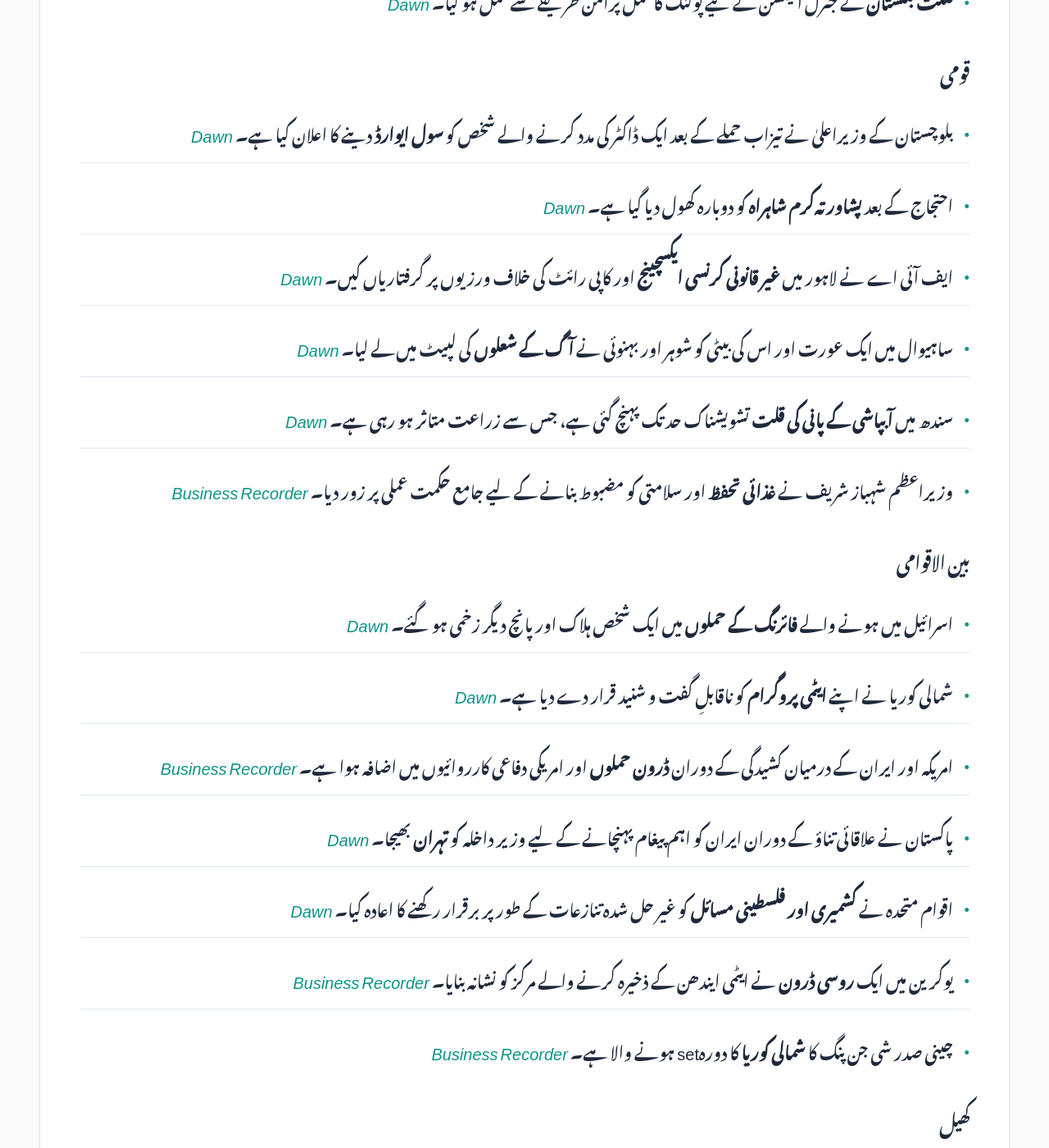
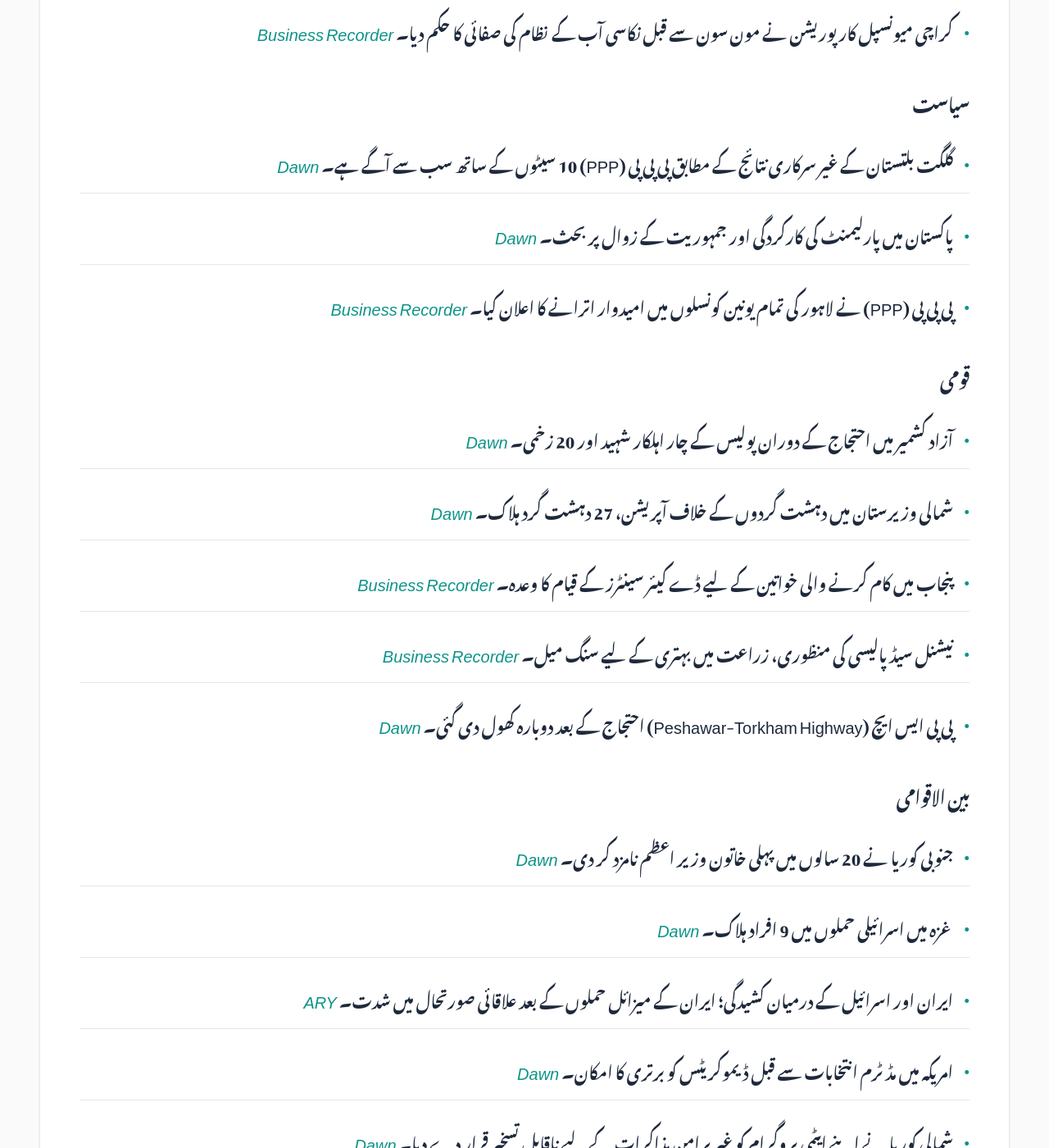
Before and after one commit to zsubzwary/news, a Jekyll site: the page built from ur/index.md, in a window 1280 px wide and 1400 px high, scrolled down 1621 px. Shown: the whole window at 82% size. Built offline with Jekyll 4.4.1, drawn with Linux system fonts in a browser that asks for light colours; some web fonts are replaced; comment, search, counter and statistics services are not loaded; some of the changed text lies outside the part shown.

Commit message:
DateTime; 2026-06-08T04:09:19.495Z

```diff
--- a/ur/index.md
+++ b/ur/index.md
@@ -7,48 +7,52 @@ rtl: true
 
 پاکستان کی تازہ خبروں کا خلاصہ
 
- &lrm; 07-Jun-2026 21:09PKT
+ &lrm; 08-Jun-2026 09:09PKT
 
 پڑھنے کا وقت : 4 منٹ
 
 ### معیشت
-- **پولٹری انڈسٹری** کی شرح نمو میں اضافہ ہو رہا ہے، تاہم بڑھتی ہوئی قیمتوں سے صارفین پر بوجھ بڑھ رہا ہے۔ *[Dawn](https://www.dawn.com/news/2005767/poultry-industry-grows-at-consumers-cost)*
-- ٹائل اور گلاس بنانے والے صنعت کار درآمدی ڈیوٹی میں ممکنہ کٹوتیوں کی مخالفت کر رہے ہیں۔ *[Dawn](https://www.dawn.com/news/2005766/manufacturers-of-tile-glass-oppose-import-duty-cuts)*
-- مشرق وسطیٰ میں جاری تناؤ اور ایندھن کی قیمتوں میں اضافے کے باعث عالمی ایئر لائنز نے اپنے **منافع کے تخمینوں** میں کمی کر دی ہے۔ *[Business Recorder](https://www.brecorder.com/news/40424391/global-airlines-slash-2026-profit-forecast-on-fuel-shock-from-iran-war)*
-- **اوپیک پلس** نے تیل کی پیداوار میں چوتھی بار اضافے پر اتفاق کر لیا ہے۔ *[Business Recorder](https://www.brecorder.com/news/40424390/opec-agrees-fourth-oil-quota-hike-since-hormuz-closure)*
-- ایئر لنک کمیونیکیشن نے پاکستان میں **ہائسنس (Hisense)** برانڈ باضابطہ طور پر لانچ کر دیا۔ *[Business Recorder](https://www.brecorder.com/news/40424387/airlink-communication-limited-officially-launches-hisense-in-pakistan-marking-a-new-era-for-consumer-electronics-in-the-country)*
-- اسرائیل کی جنگ کے نتیجے میں ملک کو شدید **معاشی اور سماجی نقصانات** کا سامنا ہے۔ *[Dawn](https://www.dawn.com/news/2005853/israels-permanent-state-of-war-comes-with-economic-social-costs)*
+- این ای سی (NEC) کی میٹنگ میں 4.7 ٹریلین روپے کے ترقیاتی منصوبوں پر نظر ثانی کا امکان۔ *[Dawn](https://www.dawn.com/news/2006024/budget-2026-27-political-fiscal-reality-to-reshape-uplift-budget-as-nec-meets-today)*
+- پی پی پی (PPP) کی جانب سے بجٹ سے قبل ٹیکسوں کے حوالے سے تحفظات کا اظہار۔ *[Dawn](https://www.dawn.com/news/2005897/ppp-shares-tax-related-reservations-in-pre-budget-meeting-with-dar-say-sources)*
+- اوگرا (OGRA) میں قیمتوں کی تحقیقات اور قانونی چیلنجوں کے باعث انتظامیہ میں بے چینی۔ *[Dawn](https://www.dawn.com/news/2006034/ogra-in-disarray-amid-pricing-probe-legal-challenges)*
+- اوپیک پلس (OPEC+) نے تیل کی پیداوار میں چوتھی بار اضافہ منظور کر لیا۔ *[Dawn](https://www.dawn.com/news/2005888/opec-approves-fourth-oil-output-quota-hike-since-hormuz-closure)*
+- پاکستان کے تجارتی خسارے میں مسلسل اضافہ اور ڈھانچہ جاتی مسائل۔ *[Dawn](https://www.dawn.com/news/2005958/digging-deeper-into-deficit)*
+- ملکی بچت کی شرح میں کمی اور قومی بچت کے لیے نئے منصوبوں کی ضرورت۔ *[Business Recorder](https://www.brecorder.com/news/40424406/budget-fy2026-27-domestic-savings-decline-spurs-call-for-targeted-mobilisation-plan-pide)*
+- ایف پی سی سی (FPCCI) نے پنجاب انفراسٹرکچر ڈویلپمنٹ سیس کو مسترد کر دیا۔ *[Business Recorder](https://www.brecorder.com/news/40424415/fpcci-rejects-punjab-infrastructure-development-cess)*
+- سی پیک (CPEC) کے تحت کیے گئے معاہدوں میں قرضوں کی ری پروفائلنگ کی کوششیں۔ *[Business Recorder](https://www.brecorder.com/news/40424417/cpec-outcome)*
 
 ### سائنس اور ٹیکنالوجی
-- وائٹ ہاؤس کے اے آئی (AI) پالیسی مشیر **شریام کرشن** نے اپنے عہدے سے استعفیٰ دینے کا اعلان کیا ہے۔ *[Dawn](https://www.dawn.com/news/2005854/white-house-ai-policy-adviser-krishnan-to-leave-position)*
+- وائٹ ہاؤس کے اے آئی (AI) پالیسی مشیر کا عہدہ چھوڑنے کا اعلان۔ *[Dawn](https://www.dawn.com/news/2005854/white-house-ai-policy-adviser-krishnan-to-leave-position)*
+- پنجاب سیف سٹی اتھارٹی نے 'سی ایم پنجاب QR پینک بٹن سسٹم' متعارف کرایا۔ *[Business Recorder](https://www.brecorder.com/news/40424413/psca-introduces-cm-punjab-qr-panic-button-system)*
+
+### موسم
+- کراچی میونسپل کارپوریشن نے مون سون سے قبل نکاسی آب کے نظام کی صفائی کا حکم دیا۔ *[Business Recorder](https://www.brecorder.com/news/40424404/mayor-orders-preparations-ahead-of-monsoon)*
 
 ### سیاست
-- **بلاول بھٹو** نے آزاد کشمیر کی صورتحال پر وزیراعظم شہباز شریف سے ملاقات کا امکان ظاہر کیا ہے۔ *[Dawn](https://www.dawn.com/news/2005870/bilawal-says-will-meet-pm-shehbaz-over-ajk-situation-issues-to-be-resolved-through-talks)*
-- آزاد کشمیر کی سپریم کورٹ نے **آئینی ترمیم** کے حوالے سے حکومتی موقف کی توثیق کر دی ہے۔ *[Dawn](https://www.dawn.com/news/2005860/constitutional-amendment-not-a-concession-to-be-wrested-says-ajk-sc-on-presidential-reference)*
-- **گلگت بلتستان** کے جنرل الیکشن کے لیے پولنگ کا عمل پرامن طریقے سے مکمل ہو گیا۔ *[Dawn](https://www.dawn.com/news/2005670/polling-concludes-for-gilgit-baltistan-general-elections-on-24-seats)*
+- گلگت بلتستان کے غیر سرکاری نتائج کے مطابق پی پی پی (PPP) 10 سیٹوں کے ساتھ سب سے آگے ہے۔ *[Dawn](https://www.dawn.com/news/2005670/unofficial-results-show-ppp-leading-the-gb-race-with-victory-on-10-seats)*
+- پاکستان میں پارلیمنٹ کی کارکردگی اور جمہوریت کے زوال پر بحث۔ *[Dawn](https://www.dawn.com/news/2005999/is-parliament-effective)*
+- پی پی پی (PPP) نے لاہور کی تمام یونین کونسلوں میں امیدوار اترانے کا اعلان کیا۔ *[Business Recorder](https://www.brecorder.com/news/40424414/local-bodies-elections-ppp-to-field-candidates-across-all-ucs-of-lahore-faisal)*
 
 ### قومی
-- بلوچستان کے وزیراعلیٰ نے تیزاب حملے کے بعد ایک ڈاکٹر کی مدد کرنے والے شخص کو **سول ایوارڈ** دینے کا اعلان کیا ہے۔ *[Dawn](https://www.dawn.com/news/2005865/balochistan-cm-announces-civil-award-to-be-conferred-on-man-who-helped-female-doctor-after-acid-attack)*
-- احتجاج کے بعد **پشاور تەکرم شاہراہ** کو دوبارہ کھول دیا گیا ہے۔ *[Dawn](https://www.dawn.com/news/2005858/peshawar-torkham-highway-reopens-after-protests-against-recent-targeted-attack)*
-- ایف آئی اے نے لاہور میں **غیر قانونی کرنسی ایکسچینج** اور کاپی رائٹ کی خلاف ورزیوں پر گرفتاریاں کیں۔ *[Dawn](https://www.dawn.com/news/2005849/fia-arrests-2-in-lahore-over-illegal-currency-exchange-another-2-for-copyright-violations)*
-- ساہیوال میں ایک عورت اور اس کی بیٹی کو شوہر اور بہنوئی نے **آگ کے شعلوں** کی لپیٹ میں لے لیا۔ *[Dawn](https://www.dawn.com/news/2005711/woman-daughter-set-ablaze-by-husband-brother-in-law-in-sahiwal)*
-- سندھ میں **آبپاشی کے پانی کی قلت** تشویشناک حد تک پہنچ گئی ہے، جس سے زراعت متاثر ہو رہی ہے۔ *[Dawn](https://www.dawn.com/news/2005737/irrigation-water-shortage-in-sindh-reaches-alarming-level)*
-- وزیراعظم شہباز شریف نے **غذائی تحفظ** اور سلامتی کو مضبوط بنانے کے لیے جامع حکمت عملی پر زور دیا۔ *[Business Recorder](https://www.brecorder.com/news/40424381/pakistan-pursuing-comprehensive-strategy-to-strengthen-food-security-food-safety-pm-shehbaz)*
+- آزاد کشمیر میں احتجاج کے دوران پولیس کے چار اہلکار شہید اور 20 زخمی۔ *[Dawn](https://www.dawn.com/news/2006025/four-cops-martyred-20-injured-as-ajk-protest-spirals)*
+- شمالی وزیرستان میں دہشت گردوں کے خلاف آپریشن، 27 دہشت گرد ہلاک۔ *[Dawn](https://www.dawn.com/news/2005890/27-terrorists-killed-in-north-waziristan-ibos-ispr)*
+- پنجاب میں کام کرنے والی خواتین کے لیے ڈے کیئر سینٹرز کے قیام کا وعدہ۔ *[Business Recorder](https://www.brecorder.com/news/40424409/promise-of-daycare-centres-being-fulfilled-across-punjab-cm)*
+- نیشنل سیڈ پالیسی کی منظوری، زراعت میں بہتری کے لیے سنگ میل۔ *[Business Recorder](https://www.brecorder.com/news/40424410/uaf-vc-congratulates-minister-on-approval-of-national-seed-policy)*
+- پی پی ایس ایچ (Peshawar-Torkham Highway) احتجاج کے بعد دوبارہ کھول دی گئی۔ *[Dawn](https://www.dawn.com/news/2005858/peshawar-torkham-highway-reopens-after-protests-against-recent-targeted-attack)*
 
 ### بین الاقوامی
-- اسرائیل میں ہونے والے **فائرنگ کے حملوں** میں ایک شخص ہلاک اور پانچ دیگر زخمی ہو گئے۔ *[Dawn](https://www.dawn.com/news/2005859/one-killed-5-wounded-in-israel-shooting-attacks-suspect-dead)*
-- شمالی کوریا نے اپنے **ایٹمی پروگرام** کو ناقابلِ گفت و شنید قرار دے دیا ہے۔ *[Dawn](https://www.dawn.com/news/2005845/north-korea-nuclear-programme-absolutely-non-negotiable-kim-jong-uns-sister)*
-- امریکہ اور ایران کے درمیان کشیدگی کے دوران **ڈرون حملوں** اور امریکی دفاعی کارروائیوں میں اضافہ ہوا ہے۔ *[Business Recorder](https://www.brecorder.com/news/40424388/us-says-shot-down-iran-drones-as-war-reaches-100th-day)*
-- پاکستان نے علاقائی تناؤ کے دوران ایران کو اہم پیغام پہنچانے کے لیے وزیر داخلہ کو **تہران** بھیجا۔ *[Dawn](https://www.dawn.com/news/2005791/naqvi-takes-cdfs-message-to-tehran-amid-stalemate)*
-- اقوام متحدہ نے **کشمیری اور فلسطینی مسائل** کو غیر حل شدہ تنازعات کے طور پر برقرار رکھنے کا اعادہ کیا۔ *[Dawn](https://www.dawn.com/news/2005763/un-affirms-kashmir-and-palestine-are-unresolved-disputes)*
-- یوکرین میں ایک **روسی ڈرون** نے ایٹمی ایندھن کے ذخیرہ کرنے والے مرکز کو نشانہ بنایا۔ *[Business Recorder](https://www.brecorder.com/news/40424384/russian-drone-hit-nuclear-fuel-storage-facility-near-chornobyl-ukraine-says)*
-- چینی صدر شی جن پنگ کا **شمالی کوریا** کا دورہset ہونے والا ہے۔ *[Business Recorder](https://www.brecorder.com/news/40424378/with-china-s-xi-in-north-korea-kim-to-project-confidence-defiance)*
+- جنوبی کوریا نے 20 سالوں میں پہلی خاتون وزیر اعظم نامزد کر دی۔ *[Dawn](https://www.dawn.com/news/2006012/south-korea-names-first-woman-pm-in-20-years)*
+- غزہ میں اسرائیلی حملوں میں 9 افراد ہلاک۔ *[Dawn](https://www.dawn.com/news/2006020/israel-kills-nine-in-gaza-amid-efforts-to-salvage-ceasefire-deal)*
+- ایران اور اسرائیل کے درمیان کشیدگی؛ ایران کے میزائل حملوں کے بعد علاقائی صورتحال میں شدت۔ *[ARY](https://arynews.tv/iran-launches-missiles-at-israel-after-beirut-strikes-trump-reacts)*
+- امریکہ میں مڈ ٹرم انتخابات سے قبل ڈیموکریٹس کو برتری کا امکان۔ *[Dawn](https://www.dawn.com/news/2006017/democrats-hold-early-lead-ahead-of-mid-terms)*
+- شمالی کوریا نے اپنے ایٹمی پروگرام کو غیر پرامن مذاکرات کے لیے ناقابلِ تسخیر قرار دے دیا۔ *[Dawn](https://www.dawn.com/news/2005845/north-korea-nuclear-programme-absolutely-non-negotiable-kim-jong-uns-sister)*
+- روس کے حملوں سے یوکرین میں ایٹمی اسٹوریج کی عمارت کو نقصان پہنچا۔ *[Business Recorder](https://www.brecorder.com/news/40424424/russian-strikes-kill-four-damage-nuclear-storage-facility)*
 
-### کھیل
-- بھارت نے افغانستان کے خلاف **ٹیسٹ میچ** میں برتری حاصل کر لی ہے۔ *[Business Recorder](https://www.brecorder.com/news/40424385/debutant-suthar-takes-three-wickets-as-india-dominate-afghanistan-test)*
-- مِرا اینڈریوا نے **فرانس اوپن** جیت کر ایک نیا ریکارڈ قائم کر دیا۔ *[Business Recorder](https://www.brecorder.com/news/40424380/a-star-is-born-as-andreeva-eases-into-grand-slam-winners-club)*
-- انگلینڈ نے نیوزی لینڈ کو پہلے **ٹیسٹ** میں شکست دے دی۔ *[Business Recorder](https://www.brecorder.com/news/40424374/england-beat-new-zealand-by-115-runs-in-first-test)*
-- ارجنٹائن کے دفاعی کھلاڑی **لیونارڈو بالیرڈی** انجری کے باعث ورلڈ کپ سے باہر ہو گئے۔ *[Business Recorder](https://www.brecorder.com/news/40424377/argentinas-balerdi-out-of-world-cup-with-calf-injury)*
+### صحت
+- کوئٹہ میں خاتون ڈاکٹر پر تیزاب حملہ، ڈاکٹروں نے ہڑتال کا اعلان کر دیا۔ *[Dawn](https://www.dawn.com/news/2006036/doctors-go-on-strike-in-quetta-over-heinous-acid-attack)*
+- تیزاب حملے کے دوران ڈاکٹر کی مدد کرنے والے شخص کو سول ایوارڈ دینے کا اعلان۔ *[Dawn](https://www.dawn.com/news/2005865/balochistan-cm-announces-civil-award-to-be-conferred-on-man-who-helped-female-doctor-after-acid-attack)*
+- کراچی پریس کلب کے ارکان کے لیے بہتر طبی سہولیات کی فراہمی کا عہد۔ *[Business Recorder](https://www.brecorder.com/news/40424405/chk-ms-visits-kpc-pledges-better-facilities-for-journalists)*
 
 ### دیگر
-- امریکی گلوکارہ **ایریانہ گرانڈے** نے اپنے ٹور کے آغاز پر جذباتی اظہار کیا۔ *[ARY](https://arynews.tv/ariana-breaks-down-in-tears-during-emotional-eternal-sunshine-tour-kickoff-in-oakland)*
+- 'دی لاسٹ آف اس' (The Last of Us) سیریز کی فلم بندی اچانک روک دی گئی۔ *[ARY](https://arynews.tv/the-last-of-us-season-3-hbo-abruptly-pauses-filming)*
+- پنجاب ہورٹی کلچر اتھارٹی نے درختوں کی دیکھ بھال کے لیے 'ٹری آپفیسرز' مقرر کر دیے۔ *[Business Recorder](https://www.brecorder.com/news/40424412/pha-appoints-tree-officers)*
```
